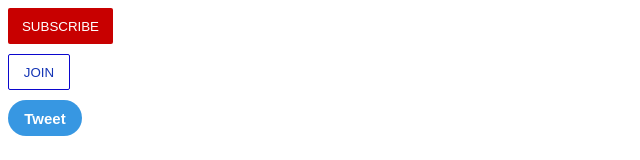
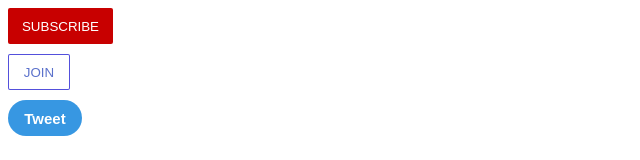
Before and after one commit to BalaKrishnaBaddii/Youtube-with-React, a React (Create React App) app: page / in a window 1280 px wide. Shown: the top 160 px of the page, without its empty margins (0-640 px from the left). Built offline with nearby package versions, Linux system fonts and the light colour scheme.

Commit message:
button hovers and transistions

```diff
--- a/src/CSS-Basics/buttons.css
+++ b/src/CSS-Basics/Buttons/buttons.css
@@ -5,20 +5,34 @@
   border-radius: 2px;
   height: 36px;
   width: 105px;
-  cursor: pointer;
+  transition: opacity 0.15s;
+}
+
+.subscribe:hover {
+  opacity: 0.7;
+}
+
+.subscribe:active {
+  opacity: 0.6;
 }
 
 .join {
-  border-color: rgb(11, 7, 206);
+  border-color: rgb(11, 7, 206, 0.7);
   background-color: #fff;
+  color: rgb(21, 53, 181, 0.7);
   border-style: solid;
   border-width: 1px;
   border-radius: 2px;
-  color: rgb(21, 53, 181);
   height: 36px;
   width: 62px;
   margin-top: 10px;
   cursor: pointer;
+  transition: background-color 0.25s, color 0.25s;
+}
+
+.join:hover {
+  color: #fff;
+  background-color: rgb(21, 53, 181, 0.8);
 }
 
 .tweet {
@@ -32,4 +46,9 @@
   font-weight: bold;
   cursor: pointer;
   font-size: 15px;
+  transition: box-shadow 0.15s;
 }
+
+.tweet:hover {
+  box-shadow: 0 0 10px rgba(0, 0, 0, 0.25);
+}
--- a/src/index.js
+++ b/src/index.js
@@ -1,7 +1,7 @@
 import React from "react";
 import reactdom from "react-dom/client";
 import App from "./App";
-import { Subscribe, Join, Tweet } from "./CSS-Basics/buttons";
+import { Subscribe, Join, Tweet } from "./CSS-Basics/Buttons/buttons";
 
 const root = reactdom.createRoot(document.getElementById("root"));
 
```
Also changed, not shown: src/CSS-Basics/Buttons/buttons.js (renamed from src/CSS-Basics/buttons.js).
